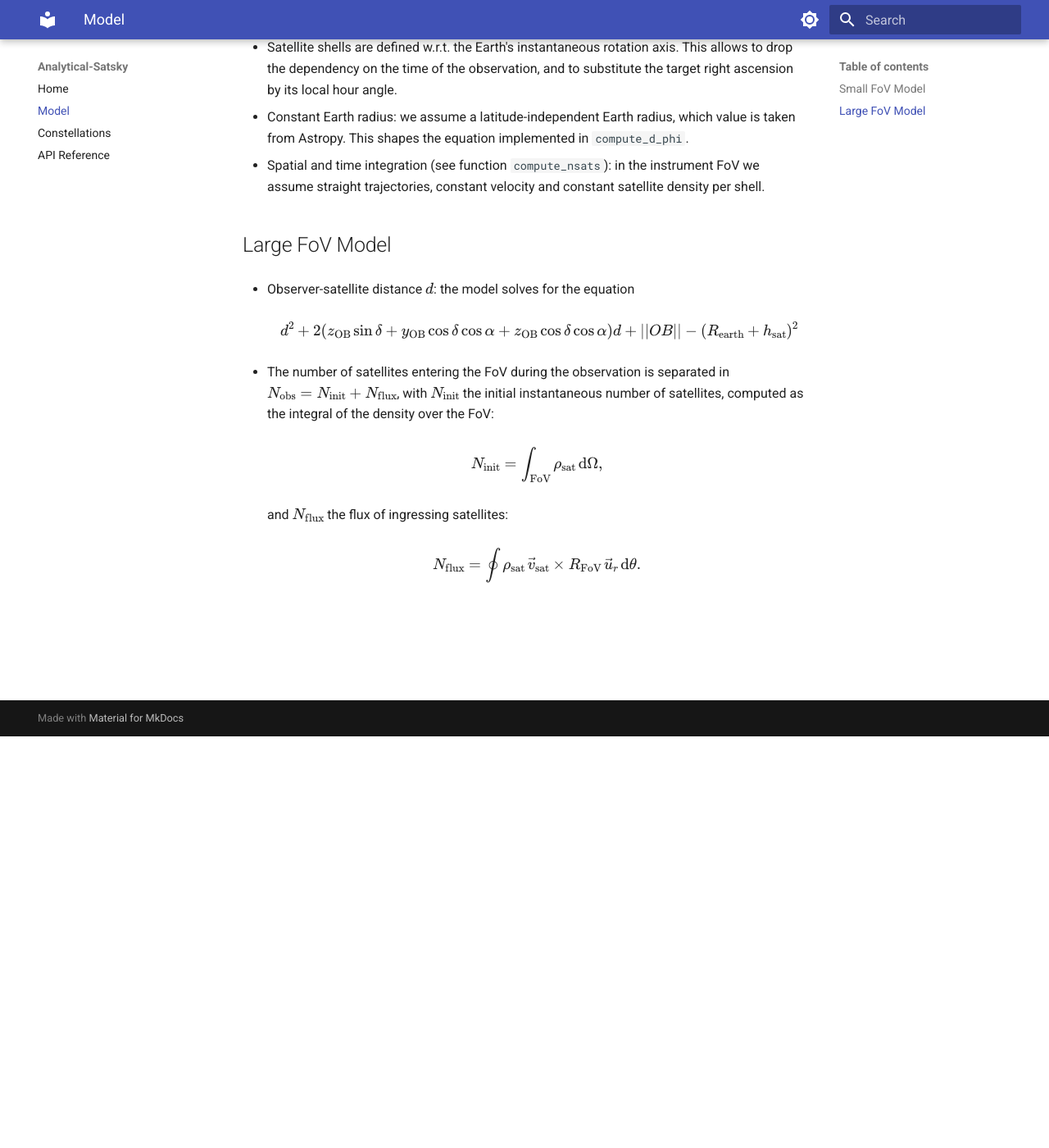
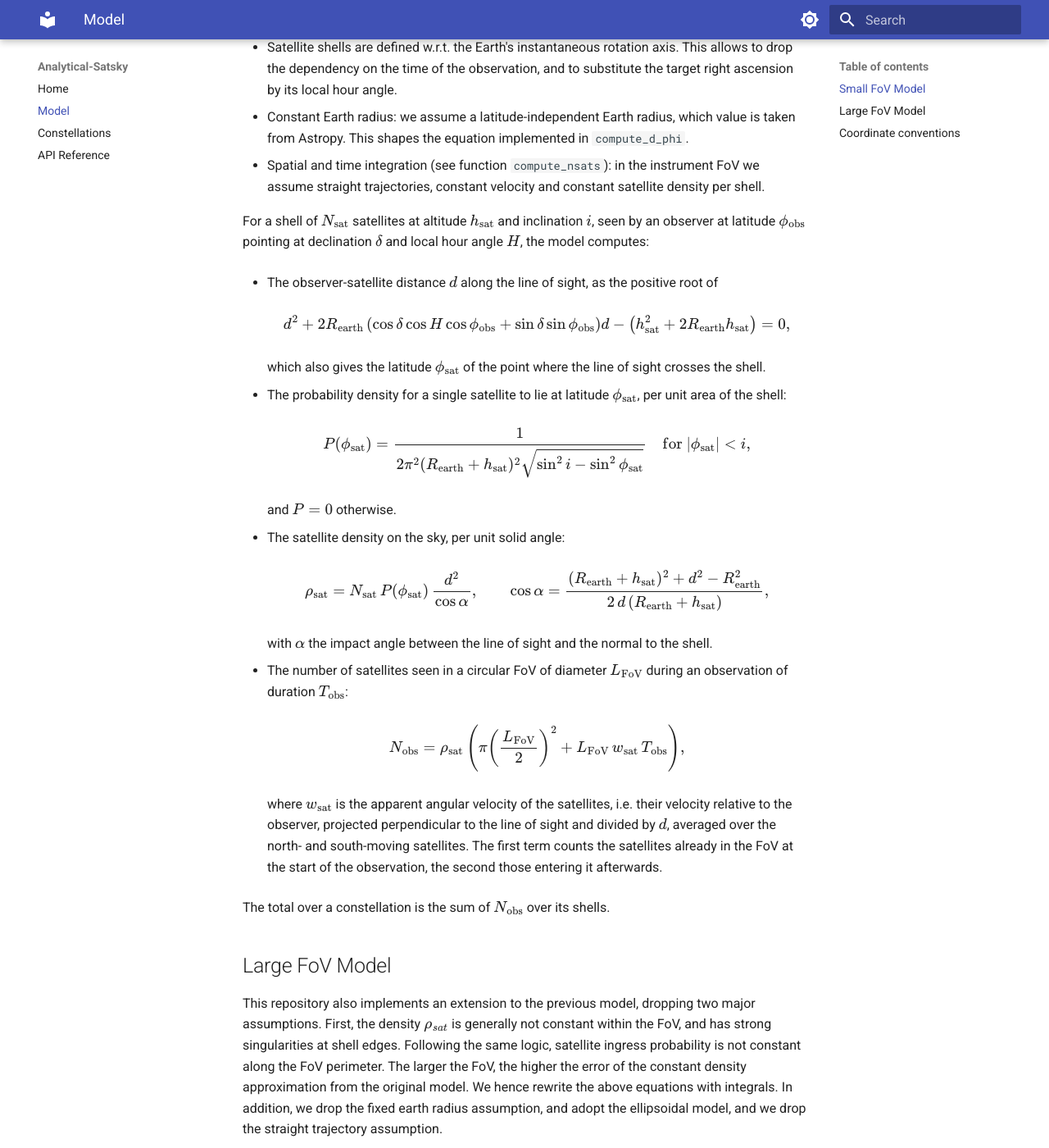
Before and after one commit to nicolas-cerardi/Analytical-Satsky, an MkDocs documentation site: the page built from docs/model.md, in a window 1280 px wide and 1400 px high, scrolled down 502 px. Shown: the whole window at 82% size. Built offline with MkDocs 1.6.1 and Material for MkDocs 9.7.7, drawn with Linux system fonts in a browser that asks for light colours; some of the changed text lies outside the part shown.

Commit message:
update docs

```diff
--- a/docs/model.md
+++ b/docs/model.md
@@ -17,11 +17,43 @@ For a complete description of this, see [Bassa et al. 2022](https://www.aanda.or
 - Constant Earth radius: we assume a latitude-independent Earth radius, which value is taken from Astropy. This shapes the equation implemented in `compute_d_phi`.
 - Spatial and time integration (see function `compute_nsats`): in the instrument FoV we assume straight trajectories, constant velocity and constant satellite density per shell.
 
+For a shell of $N_{\rm sat}$ satellites at altitude $h_{\rm sat}$ and inclination $i$, seen by an observer at latitude $\phi_{\rm obs}$ pointing at declination $\delta$ and local hour angle $H$, the model computes:
+
+- The observer-satellite distance $d$ along the line of sight, as the positive root of
+
+    $$d^2 + 2 R_{\rm earth} \left(\cos\delta \cos H \cos\phi_{\rm obs} + \sin\delta \sin\phi_{\rm obs}\right) d - \left(h_{\rm sat}^2 + 2 R_{\rm earth} h_{\rm sat}\right) = 0 ,$$
+
+    which also gives the latitude $\phi_{\rm sat}$ of the point where the line of sight crosses the shell.
+
+- The probability density for a single satellite to lie at latitude $\phi_{\rm sat}$, per unit area of the shell:
+
+    $$P(\phi_{\rm sat}) = \frac{1}{2 \pi^2 (R_{\rm earth} + h_{\rm sat})^2 \sqrt{\sin^2 i - \sin^2 \phi_{\rm sat}}} \quad {\rm for}\ |\phi_{\rm sat}| < i ,$$
+
+    and $P = 0$ otherwise.
+
+- The satellite density on the sky, per unit solid angle:
+
+    $$\rho_{\rm sat} = N_{\rm sat} \, P(\phi_{\rm sat}) \, \frac{d^2}{\cos\alpha} , \qquad \cos\alpha = \frac{(R_{\rm earth} + h_{\rm sat})^2 + d^2 - R_{\rm earth}^2}{2 \, d \, (R_{\rm earth} + h_{\rm sat})} ,$$
+
+    with $\alpha$ the impact angle between the line of sight and the normal to the shell.
+
+- The number of satellites seen in a circular FoV of diameter $L_{\rm FoV}$ during an observation of duration $T_{\rm obs}$:
+
+    $$N_{\rm obs} = \rho_{\rm sat} \left( \pi \left(\frac{L_{\rm FoV}}{2}\right)^2 + L_{\rm FoV} \, w_{\rm sat} \, T_{\rm obs} \right) ,$$
+
+    where $w_{\rm sat}$ is the apparent angular velocity of the satellites, i.e. their velocity relative to the observer, projected perpendicular to the line of sight and divided by $d$, averaged over the north- and south-moving satellites. The first term counts the satellites already in the FoV at the start of the observation, the second those entering it afterwards.
+
+The total over a constellation is the sum of $N_{\rm obs}$ over its shells.
+
 ## Large FoV Model
+
+This repository also implements an extension to the previous model, dropping two major assumptions. First, the density $\rho_{sat}$ is generally not constant within the FoV, and has strong singularities at shell edges. Following the same logic, satellite ingress probability is not constant along the FoV perimeter. The larger the FoV, the higher the error of the constant density approximation from the original model. We hence rewrite the above equations with integrals. In addition, we drop the fixed earth radius assumption, and adopt the ellipsoidal model, and we drop the straight trajectory assumption.
 
 - Observer-satellite distance $d$: the model solves for the equation
 
-    $$d^2 + 2 (z_{\rm OB} \sin \delta + y_{\rm OB} \cos \delta \cos \alpha + z_{\rm OB} \cos \delta \cos \alpha) d + ||OB|| - (R_{\rm earth} + h_{\rm sat})^2$$
+    $$d^2 + 2\,(x_{\rm OB} \cos\delta \cos\alpha + y_{\rm OB} \cos\delta \sin\alpha + z_{\rm OB} \sin\delta)\, d + ||OB||^2 - (R_{\rm earth} + h_{\rm sat})^2 = 0 ,$$
+
+    where $OB = (x_{\rm OB}, y_{\rm OB}, z_{\rm OB})$ is the vector from the Earth's centre to the observer, in the GCRS frame at the time of the observation, and $(\alpha, \delta)$ are the right ascension and declination of the line of sight. The positive root is kept.
 
 - The number of satellites entering the FoV during the observation is separated in $N_{\rm obs} = N_{\rm init} + N_{\rm flux}$, with $N_{\rm init}$ the initial instantaneous number of satellites, computed as the integral of the density over the FoV:
 
@@ -29,4 +61,17 @@ For a complete description of this, see [Bassa et al. 2022](https://www.aanda.or
 
     and $N_{\rm flux}$ the flux of ingressing satellites:
 
-    $$N_{\rm flux} = \oint \rho_{\rm sat} \, \vec{v}_{\rm sat} \times R_{\rm FoV} \, \vec{u}_r \, {\rm d}\theta .$$
+    $$N_{\rm flux} = \int_0^{T_{\rm obs}} \oint \sum_{k \in \{N,S\}} \frac{\rho_{\rm sat}}{2}\, \max\left(0, -\vec{w}_k \cdot \hat{n}\right) R_{\rm FoV}\, {\rm d}\theta\, {\rm d}t$$
+
+## Coordinate conventions
+
+The two models do not describe the target in the same way:
+
+| | Small FoV model | Large FoV model |
+|---|---|---|
+| Target position | Declination and local hour angle | True right ascension and declination |
+| Time | None: the result does not depend on the time of the observation | Explicit observation time (MJD) |
+| Frame | Rotating with the Earth, observer on the reference meridian | GCRS |
+| Classes | `SingleShellObs`, `MultiShellObs` | `SingleShellFoV`, `MultiShellFoV`, `SingleShellFlux`, `MultiShellFlux`, `IntegralObsModel` |
+
+A target given in right ascension and declination must therefore be converted to a local hour angle at the time of the observation before being passed to the small FoV model.
```
Also changed, not shown: CLAUDE.md (+4 -0 lines).
